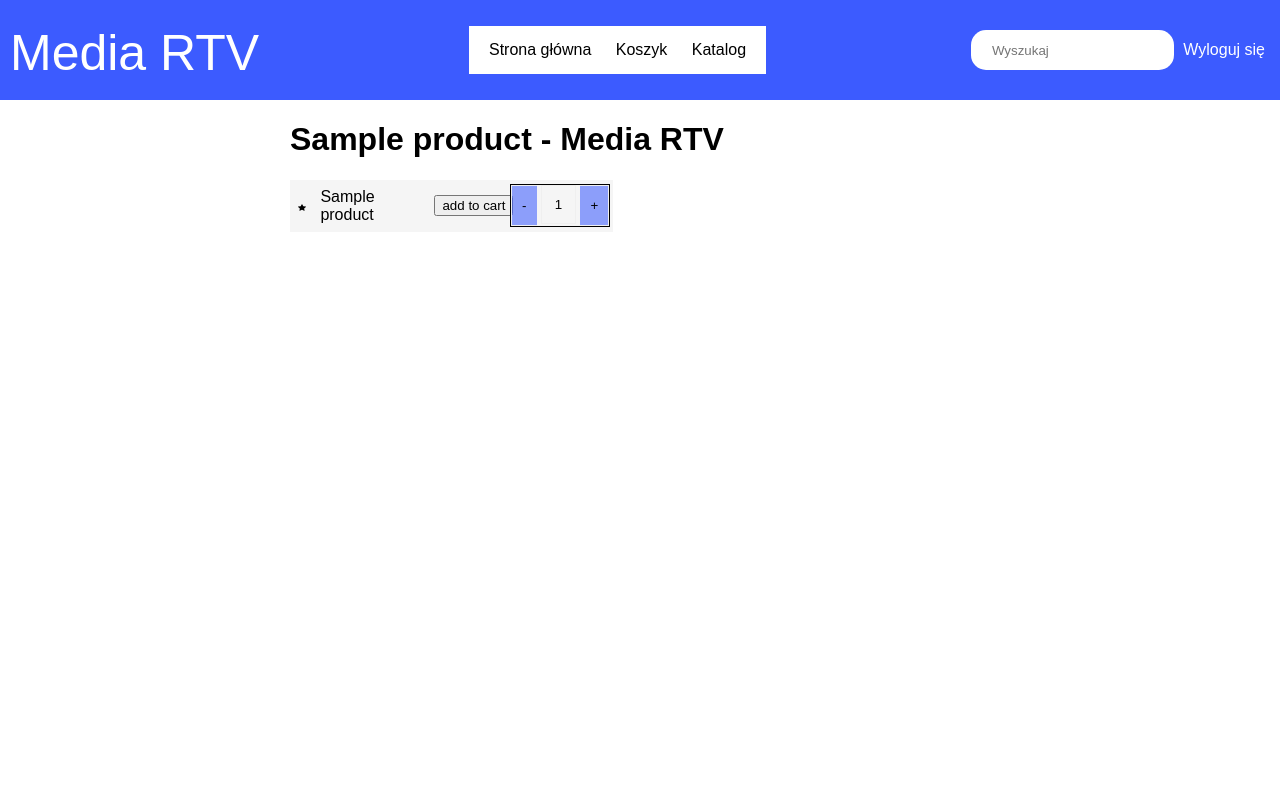
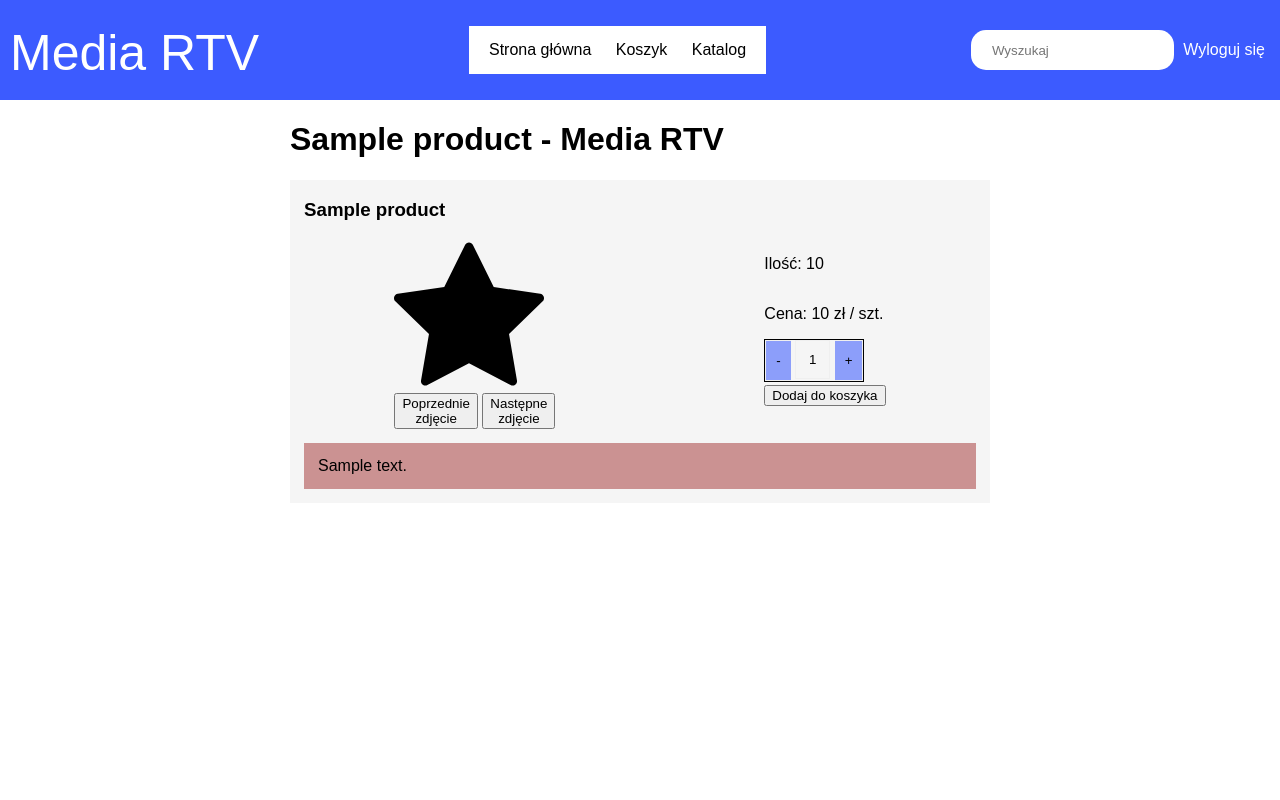
Before and after one commit to IgorWalkowiak/PO_projekt, a Flask app: page /product/1 in a window 1280 px wide. Run offline with Flask 2, Linux system fonts and the light colour scheme; tables that the repository leaves empty hold one stand-in row (values such as "Sample post"); some libraries are stand-ins or nearby versions.

Commit message:
Change product page style

```diff
--- a/exampleValues.py
+++ b/exampleValues.py
@@ -1,5 +1,6 @@
 from models import Category,Product
 from database import init_db, db_session
+
 
 init_db()
 
@@ -25,11 +26,6 @@ products = [
     (5, "Mikrofala SAMSUNG", "Opis mikrofali", 450, 65)
 ]
 
-
-
-
-
-
 for category in categories:
     cat = Category(category)
     db_session.add(cat)
--- a/static/assets/styles.css
+++ b/static/assets/styles.css
@@ -6,23 +6,23 @@ body {
   background: #ffffff;
   font-family: Arial, Helvetica, sans-serif;
   margin: 0;
+  height: 100vh;
 }
 
 .container {
   max-width: 700px;
   margin: auto;
-  min-height: 1vh;
+  height: fit-content;
   display: flex;
   flex-direction: column;
   justify-content: center;
 }
 
-h2 {color: red;}
-
 .cart-container {
   background: #f5f5f5;
   display: flex;
   flex-direction: column;
+  padding: 1%;
 }
 
 .cart {
@@ -43,7 +43,7 @@ h2 {color: red;}
   align-self: flex-end;
   background: #c4c4c4;
   border: 1px solid black;
-  margin: 1%;
+  margin-top: 2%;
 }
 
 .order-form {
@@ -146,6 +146,30 @@ a:link, a:visited {
 
 .product-info {
   display: flex;
+  flex-direction: column;
+  background: #f5f5f5;
+}
+
+.product-first-row {
+  display: flex;
+  justify-content: space-around;
+  flex-direction: row;
+}
+
+.add-to-cart-btn {
+  margin-top: 2%;
+  width: fit-content;
+}
+
+.product-details {
+  display: flex;
+  flex-direction: column;
+}
+
+.product-description {
+  margin: 2%;
+  padding: 2%;
+  background: #CB9292;
 }
 
 .product-detail {
@@ -157,11 +181,16 @@ a:link, a:visited {
   width: 20px;
 }
 
+.product-image--big {
+  max-height: 150px;
+  max-width: 150px;
+}
 /* -- quantity box product page -- */
 
 .quantity {
  display: inline-block;
  border: 1px solid black;
+ width: fit-content;
 }
 
 .quantity .input-text.qty {
--- a/templates/browse_product.html
+++ b/templates/browse_product.html
@@ -11,13 +11,20 @@
   <script data-require="jquery@3.1.1" data-semver="3.1.1" src="https://ajax.googleapis.com/ajax/libs/jquery/3.1.1/jquery.min.js"></script>
 
     <form action="/addToCart" method="post">
-    <table class="category-container">
-      <tr class="product">
-        <td class='product-image product-detail'><img src="{{ url_for('static', filename='icons/star.svg') }}" /></td>
-        <td class='product-title product-detail'> {{product.name}} </td>
-        <td class='product-title product-detail'><input type="submit" value="add to cart"></td>
-        <td>
-          <div class="quantity buttons_added">
+      <div class="product-info">
+        <h3 class='product-title product-detail'> {{product.name}} </h3>
+        <div class="product-first-row">
+          <div>
+            <img class="product-image--big" src="{{ url_for('static', filename='icons/star.svg') }}" />
+            <div>
+              <button type="button">Poprzednie <br> zdjęcie</button>
+              <button type="button">Następne <br> zdjęcie</button>
+            </div>
+          </div>
+          <div class="product-details">
+            <p>Ilość: {{ product.amount }}</p>
+            <p>Cena: {{ product.price }} zł / szt.</p>
+            <div class="quantity buttons_added">
               <input type="button" value="-" class="minus">
               <input
                 type="number"
@@ -34,12 +41,13 @@
                 id="qtyNumber"
               >
               <input type="button" value="+" class="plus">
-              <input name ='product_id' type="hidden" value="{{product.id}}">
-
+            </div>
+            <input name ='product_id' type="hidden" value="{{product.id}}">
+            <input class="add-to-cart-btn" type="submit" value="Dodaj do koszyka">
           </div>
-        </td>
-      </tr>
-  </table>
+        </div>
+        <p class="product-description">{{ product.description }}</p>
+      </div>
   </form>
 
   <script src="{{ url_for('static', filename='assets/browse_product.js') }}"></script>
```
